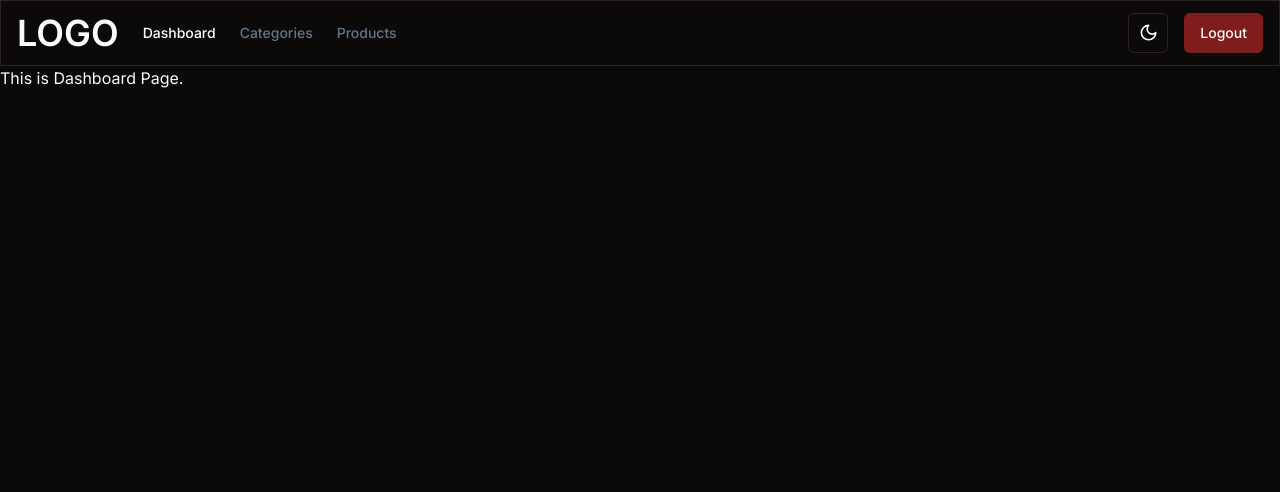
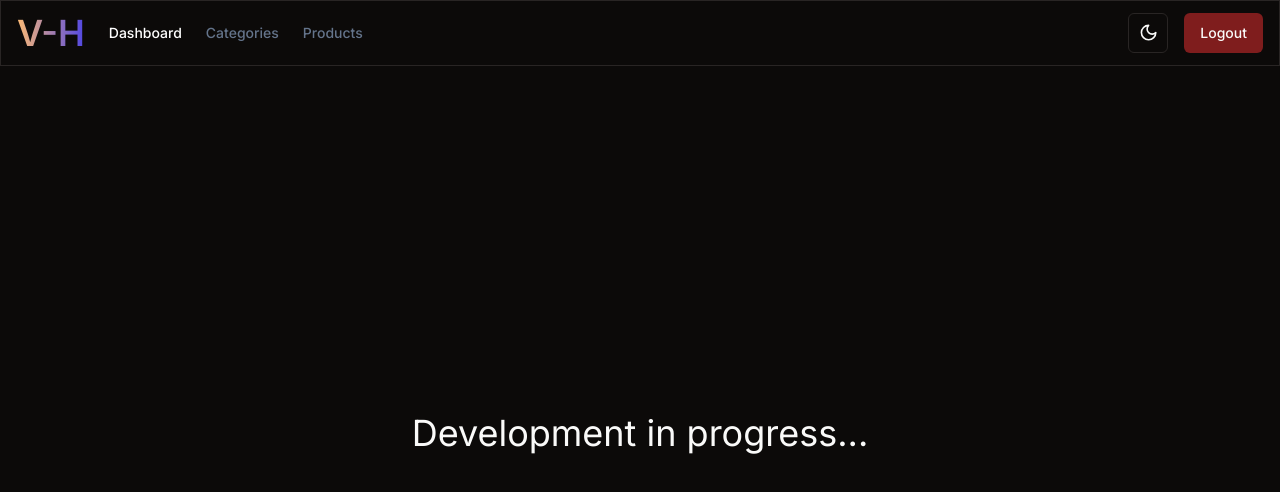
Before and after one commit to SumitRawat1923/Project, a Next.js app: page / in a window 1280 px wide. Shown: the top 492 px of the page. Built offline with nearby package versions, Linux system fonts and the light colour scheme.

Commit message:
bugs fixed.

```diff
--- a/app/(root)/layout.tsx
+++ b/app/(root)/layout.tsx
@@ -3,7 +3,7 @@ import React from "react";
 
 function RootLayout({ children }: { children: React.ReactNode }) {
   return (
-    <div>
+    <div className="flex h-full flex-col">
       <Navbar />
       {children}
     </div>
--- a/app/(root)/page.tsx
+++ b/app/(root)/page.tsx
@@ -1,4 +1,8 @@
 "use client";
 export default function Home() {
-  return <div>This is Dashboard Page.</div>;
+  return (
+    <div className="flex items-center justify-center h-full">
+      <div className="text-2xl md:text-4xl">Development in progress...</div>
+    </div>
+  );
 }
--- a/components/navbar.tsx
+++ b/components/navbar.tsx
@@ -5,11 +5,13 @@ import { ModeToggle } from "./theme-toggle";
 import { Button } from "./ui/button";
 import { signOut } from "next-auth/react";
 
-async function Navbar() {
+function Navbar() {
   return (
     <div className="border">
       <div className="flex items-center h-16 px-4">
-        <h1 className="text-4xl font-semibold">LOGO</h1>
+        <h1 className="text-4xl font-semibold bg-gradient-to-r from-orange-300 to-indigo-600 text-transparent bg-clip-text">
+          V-H
+        </h1>
         <MainNavbar className="ml-6" />
         <div className="flex items-center space-x-4 ml-auto">
           <ModeToggle />
```
Also changed, not shown: package.json (+4 -3 lines), 1 other file (tests, documents, lock files or other folders).
